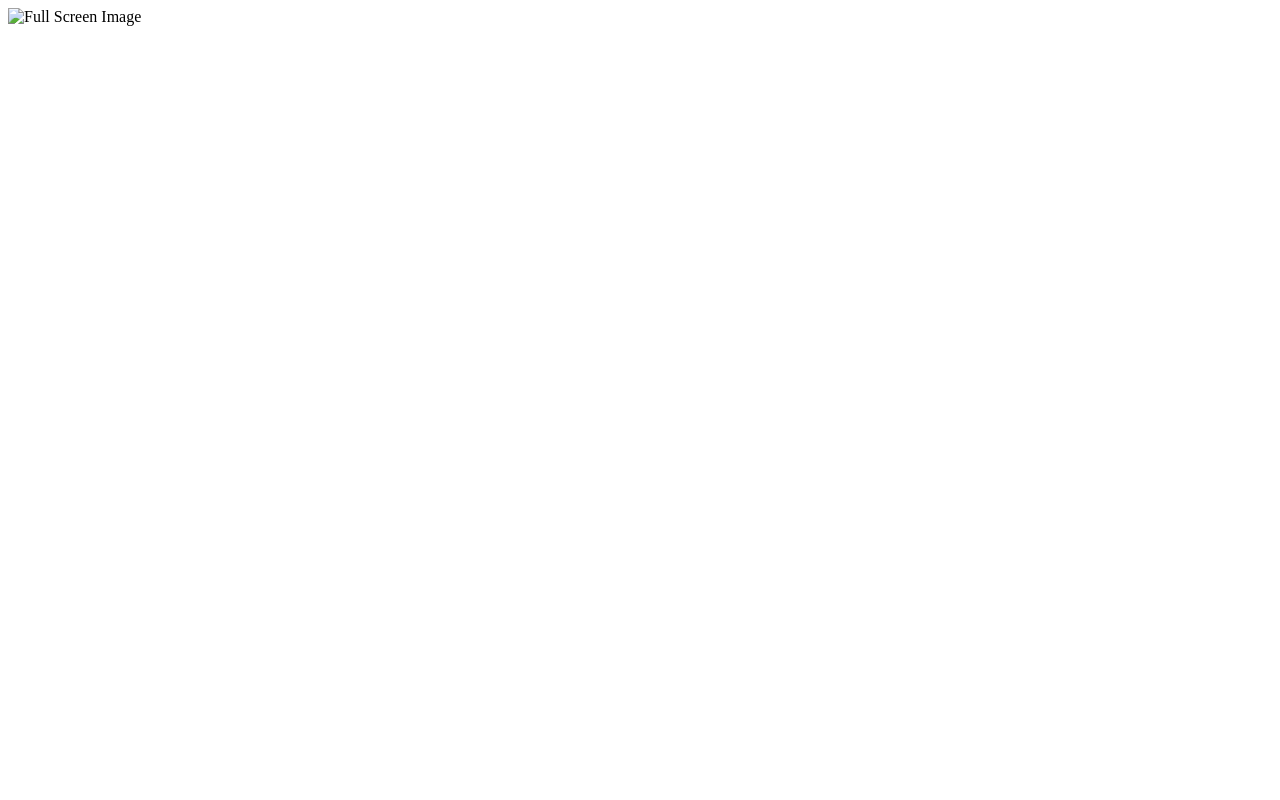
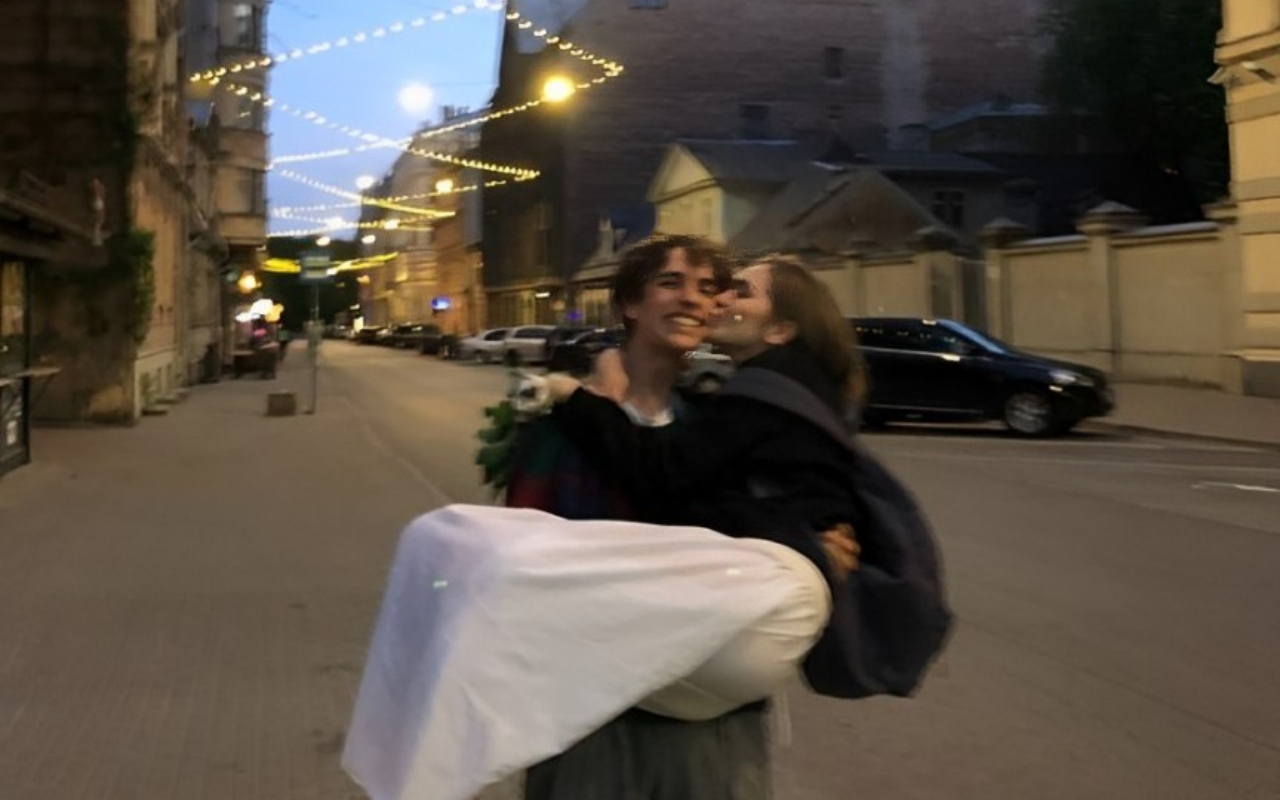
Before and after one commit to mangomarek/mangomarek.github.io, a plain HTML site: page index.html in a window 1280 px wide. Drawn offline with Linux system fonts and the light colour scheme.

Commit message:
Update index.html

```diff
--- a/index.html
+++ b/index.html
@@ -1 +1,32 @@
-<img src="images/photo.jpg" alt="Full Screen Image">
+<!DOCTYPE html>
+<html lang="en">
+<head>
+  <meta charset="UTF-8">
+  <title>Full Screen Photo</title>
+  <style>
+    html, body {
+      height: 100%;
+      margin: 0;
+      padding: 0;
+      background: #000;
+    }
+    body {
+      width: 100vw;
+      height: 100vh;
+      overflow: hidden;
+      display: flex;
+      align-items: center;
+      justify-content: center;
+    }
+    img {
+      width: 100vw;
+      height: 100vh;
+      object-fit: cover;
+      display: block;
+    }
+  </style>
+</head>
+<body>
+  <img src="photo.jpg" alt="Full Screen Photo">
+</body>
+</html>
```
